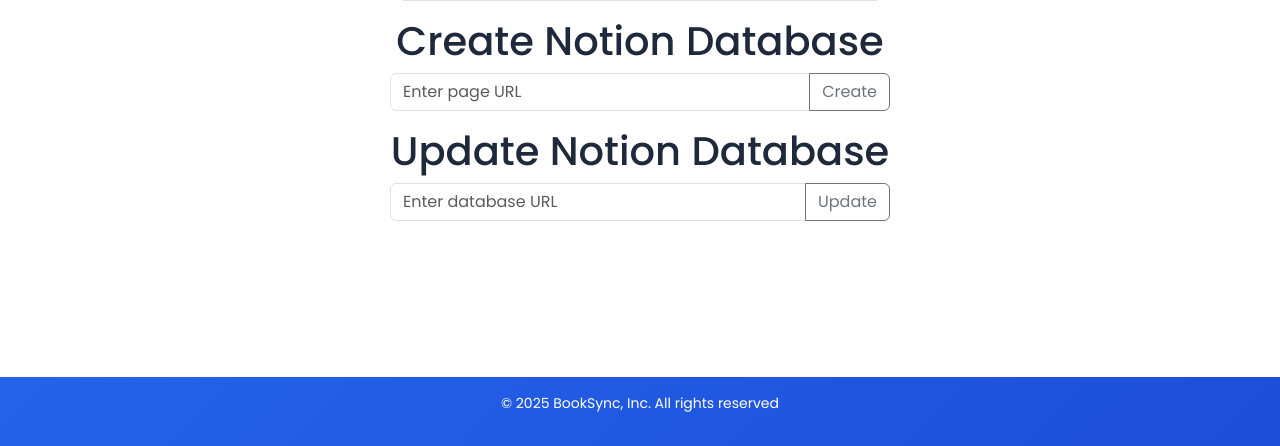
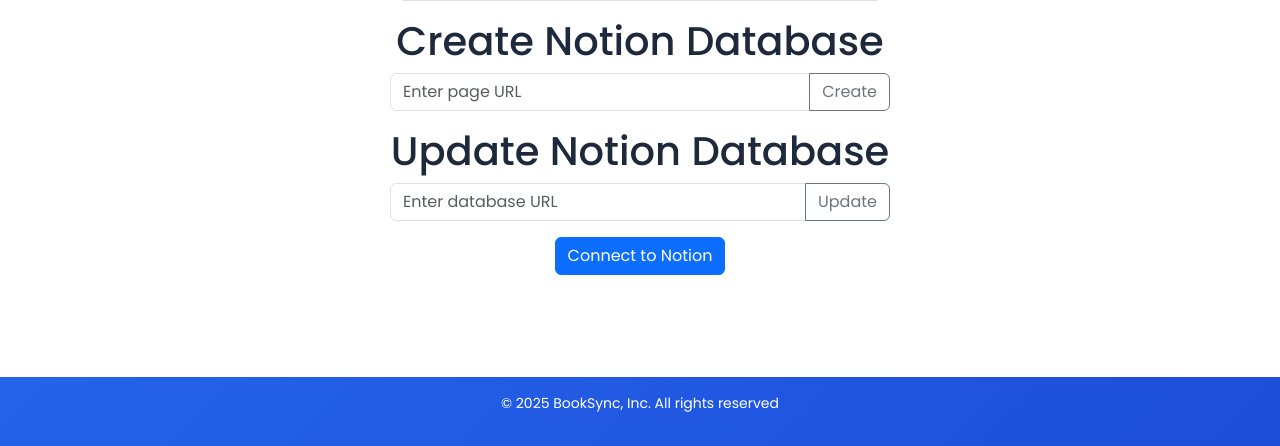
Before and after one commit to dellygzz/project3SEO, a Flask app: page /dashboard in a window 1280 px wide. Shown: the part 354-800 px from the top of the page. Run offline with Flask 3, Linux system fonts and the light colour scheme; the visitor is signed in with stand-in values (Sample User, id 1); tables that the repository leaves empty hold one stand-in row (values such as "Sample post").

Commit message:
Adding public Notion integration

```diff
--- a/app.py
+++ b/app.py
@@ -1,4 +1,6 @@
 import os
+import base64
+import requests
 from dotenv import load_dotenv
 from flask import Flask, render_template, request, redirect, url_for, flash, session
 from database import (
@@ -18,6 +20,12 @@ load_dotenv()
 app = Flask(__name__)
 app.secret_key = os.getenv("SECRET_KEY")
 app.config['SQLALCHEMY_DATABASE_URI'] = 'sqlite:///database.db'
+
+CLIENT_ID = os.getenv("NOTION_CLIENT_ID")
+CLIENT_SECRET = os.getenv("NOTION_CLIENT_SECRET")
+REDIRECT_URI = os.getenv("NOTION_REDIRECT_URI")
+
+NOTION_TOKEN_URL = "https://api.notion.com/v1/oauth/token"
 
 init_database()
 
@@ -146,10 +154,37 @@ def remove_book():
 #====================================================================
 
 # ============== NOTION ROUTES ======================================
+@app.route("/notion_login")
+def notion_login():
+    auth_url = os.getenv("NOTION_AUTH_URL")
+    return redirect(auth_url)
+
+
+@app.route("/oauth/callback")
+def oauth_callback():
+    code = request.args.get("code")
+    auth_header = base64.b64encode(f"{CLIENT_ID}:{CLIENT_SECRET}".encode()).decode()
+    headers = {
+        "Authorization": f"Basic {auth_header}",
+        "Content-Type": "application/json",
+    }
+    data = {"grant_type": "authorization_code", "code": code, "redirect_uri": REDIRECT_URI}
+
+    token_response = requests.post(NOTION_TOKEN_URL, headers=headers, json=data)
+    token_json = token_response.json()
+
+    if "access_token" not in token_json:
+        return f"Error getting token: {token_json}", 400
+
+    session["access_token"] = token_json["access_token"]
+    return redirect(url_for("dashboard"))
+
+
 @app.route("/create_notion")
 def create_notion():
     url = request.args.get("url")
-    response = create_database(url, "Reading List")
+    token = session.get("access_token")
+    response = create_database(token, url, "Reading List")
     if response:
         flash("Notion database created successfully!", "success")
     else:
@@ -161,15 +196,16 @@ def create_notion():
 @app.route("/add_notion")
 def add_notion():
     url = request.args.get("url")
+    token = session.get("access_token")
     books = get_user_books(session["user_id"])
 
-    if not clear_database(url):
+    if not clear_database(token, url):
         flash("Invalid URL", "error")
         return redirect(url_for("dashboard"))
 
     for book in books:
         response = add_book_to_reading_list(
-            url, book["title"], book["author"], book["description"]
+            token, url, book["title"], book["author"], book["description"]
         )
         if not response:
             break
--- a/templates/dashboard.html
+++ b/templates/dashboard.html
@@ -67,4 +67,5 @@ Dashboard
   </div>
 </form>
 
+<a href="{{ url_for('notion_login') }}"><button class="btn btn-primary">Connect to Notion</button></a>
 {% endblock %}
```
Also changed, not shown: notion.py (+9 -10 lines).
